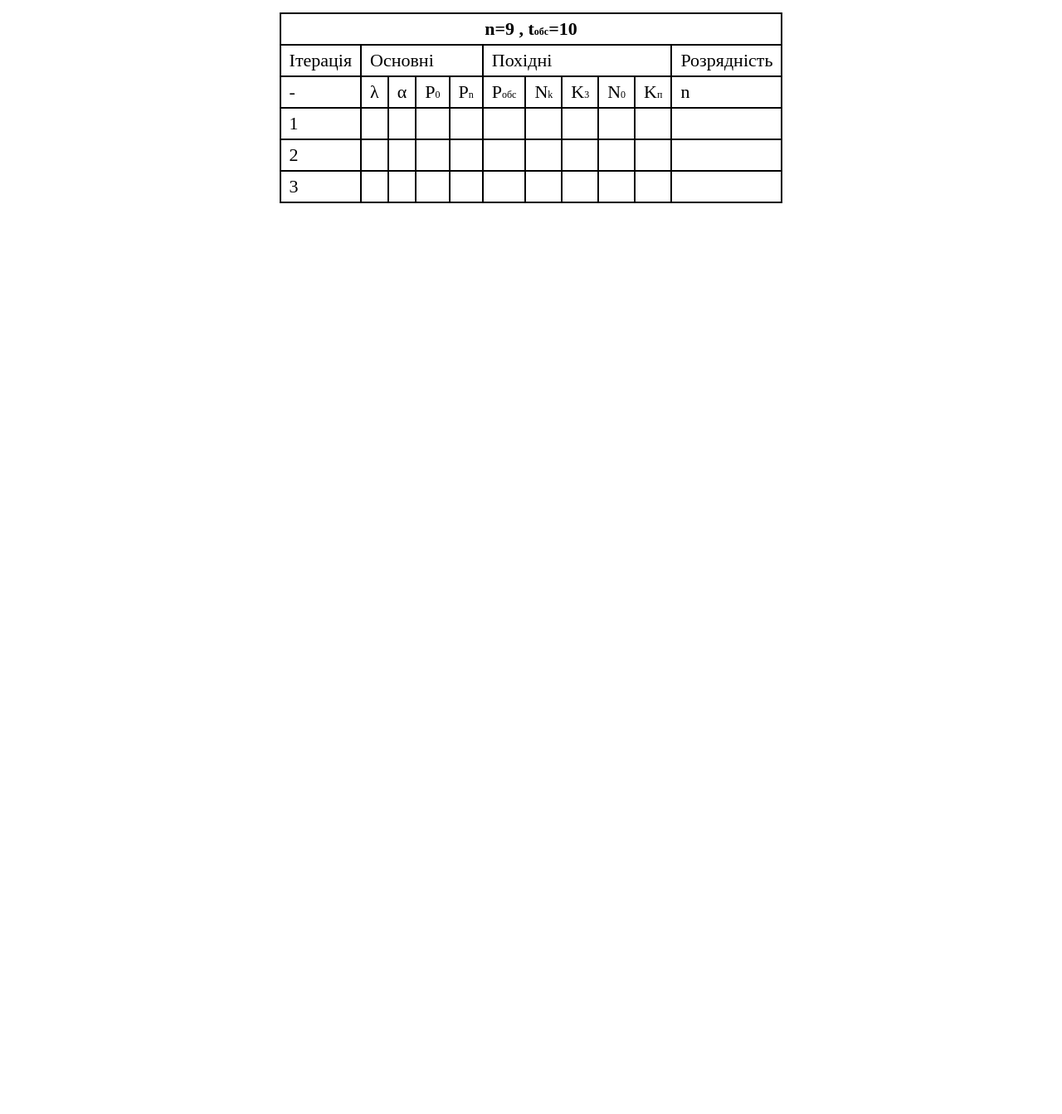
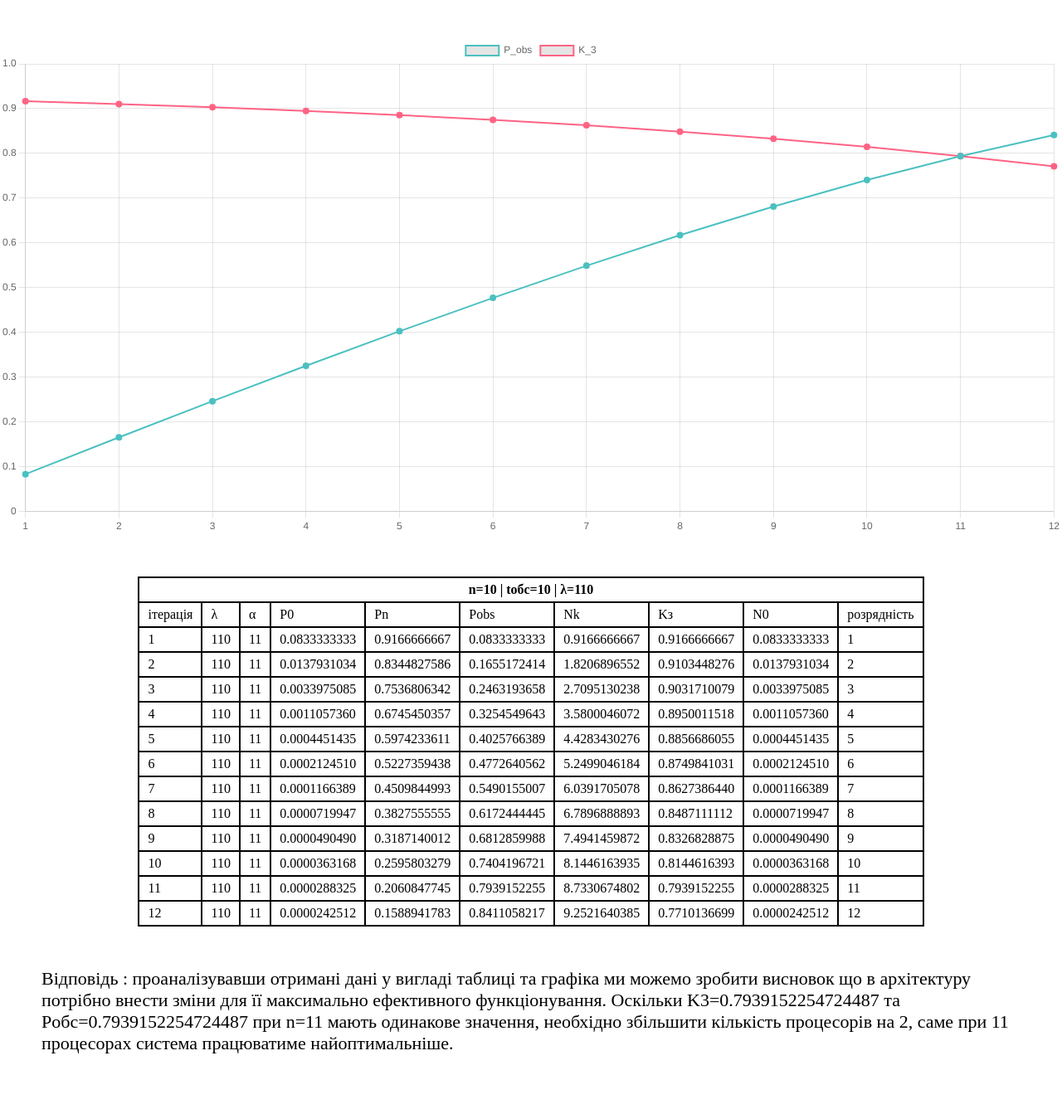
Before and after one commit to DeyKast/AOC-lab-1, a plain HTML site: page html/task_1.html in a window 1280 px wide. Shown: the part 100-1443 px from the top of the page at 83% size. Before the commit the page ends 800 px from the top, so only its background shows below. Drawn offline with nearby package versions, Linux system fonts and the light colour scheme.

Commit message:
complete_lab_1

```diff
--- a/html/task_1.html
+++ b/html/task_1.html
@@ -3,8 +3,9 @@
   <head>
     <meta charset="UTF-8" />
     <meta name="viewport" content="width=device-width, initial-scale=1.0" />
+    <title>LAB_1</title>
     <link rel="stylesheet" href="../styles/styles.css" />
-    <title>Document</title>
+    <script src="https://cdn.jsdelivr.net/npm/chart.js"></script>
   </head>
   <body>
     <header class="section header">
@@ -25,79 +26,50 @@
         </ul>
       </div>
     </header>
-    <div class="section">
-      <div class="container">
-        <table class="task1_table">
-          <thead>
-            <tr>
-              <th colspan="11">
-                n=9 , t<span style="font-size: 12px">обс</span>=10
-              </th>
-            </tr>
-          </thead>
-          <tbody>
-            <tr>
-              <td>Ітерація</td>
-
-              <td colspan="4">Основні</td>
-              <td colspan="5">Похідні</td>
-              <td>Розрядність</td>
-            </tr>
-            <tr>
-              <td>-</td>
-              <td>λ</td>
-              <td>α</td>
-              <td>P<span style="font-size: 12px">0</span></td>
-              <td>P<span style="font-size: 12px">n</span></td>
-              <td>P<span style="font-size: 12px">обс</span></td>
-              <td>N<span style="font-size: 12px">k</span></td>
-              <td>K<span style="font-size: 12px">3</span></td>
-              <td>N<span style="font-size: 12px">0</span></td>
-              <td>K<span style="font-size: 12px">п</span></td>
-              <td>n</td>
-            </tr>
-            <tr>
-              <td>1</td>
-              <td></td>
-              <td></td>
-              <td></td>
-              <td></td>
-              <td></td>
-              <td></td>
-              <td></td>
-              <td></td>
-              <td></td>
-              <td></td>
-            </tr>
-            <tr>
-              <td>2</td>
-              <td></td>
-              <td></td>
-              <td></td>
-              <td></td>
-              <td></td>
-              <td></td>
-              <td></td>
-              <td></td>
-              <td></td>
-              <td></td>
-            </tr>
-            <tr>
-              <td>3</td>
-              <td></td>
-              <td></td>
-              <td></td>
-              <td></td>
-              <td></td>
-              <td></td>
-              <td></td>
-              <td></td>
-              <td></td>
-              <td></td>
-            </tr>
-          </tbody>
-        </table>
-      </div>
+    <div style="margin-top: 50px">
+      <canvas id="myChart" width="800" height="600"></canvas>
     </div>
+    <div
+      style="
+        display: flex;
+        align-items: center;
+        justify-content: center;
+        flex-direction: column;
+        padding: 50px;
+      "
+    >
+      <table>
+        <thead>
+          <tr>
+            <td colspan="10" style="text-align: center; font-weight: 600">
+              n=10 | tобс=10 | λ=110
+            </td>
+          </tr>
+          <tr>
+            <td>ітерація</td>
+            <td>λ</td>
+            <td>α</td>
+            <td>P0</td>
+            <td>Pn</td>
+            <td>Pobs</td>
+            <td>Nk</td>
+            <td>Kз</td>
+            <td>N0</td>
+            <td>розрядність</td>
+          </tr>
+        </thead>
+        <tbody id="tableInfo"></tbody>
+      </table>
+      <p
+        id="textAnswer"
+        style="
+          max-width: 1300px;
+          font-size: 22px;
+          font-weight: 500;
+          margin-top: 50px;
+        "
+      ></p>
+    </div>
+    <script src="../scripts/task_1.js"></script>
   </body>
 </html>
--- a/scripts/task_1.js
+++ b/scripts/task_1.js
@@ -1,4 +1,157 @@
-const lambda = 110;
-const tobs = 10;
+const tableInfo = document.querySelector("#tableInfo");
+const textAnswerContainer = document.querySelector("#textAnswer");
+let results = [[], []];
+let allResultsRenderMarkup = "";
 
-const a = lambda * tobs;
+document.addEventListener("DOMContentLoaded", function () {
+  // Функція для обчислення факторіалу
+  function factorial(number) {
+    let f = 1;
+    for (let i = 1; i <= number; i++) {
+      f *= i;
+    }
+    return f;
+  }
+
+  function resultsRender() {
+    for (let i = 1; i < results.length; i++) {
+      const markupResults = `<tr>
+       <td>${results[i][0]}</td>
+       <td>${results[i][1]}</td>
+       <td>${results[i][2]}</td>
+       <td>${results[i][3]}</td>
+       <td>${results[i][4]}</td>
+       <td>${results[i][5]}</td>
+       <td>${results[i][6]}</td>
+       <td>${results[i][7]}</td>
+       <td>${results[i][8]}</td>
+       <td>${results[i][9]}</td>
+     </tr>`;
+      allResultsRenderMarkup += markupResults;
+    }
+    tableInfo.innerHTML += allResultsRenderMarkup;
+  }
+
+  // Головна функція
+  function main() {
+    const t = 0.1;
+    const lmbd = 110;
+
+    const n_values = [];
+    const Pobs_values = [];
+    const K3_values = [];
+
+    for (let n = 1; n <= 12; n++) {
+      const alfa = lmbd * t;
+      let P = 0;
+
+      for (let i = 0; i <= n; i++) {
+        P += Math.pow(alfa, i) / factorial(i);
+      }
+
+      const P0 = 1 / P;
+      const Pn = (Math.pow(alfa, n) / factorial(n)) * P0;
+      const Pobs = 1 - Pn;
+      const Nk = alfa * (1 - Pn);
+      const K3 = Nk / n;
+
+      n_values.push(n);
+      Pobs_values.push(Pobs);
+      K3_values.push(K3);
+
+      if (!results[n]) {
+        results[n] = [];
+      }
+
+      results[n].push(
+        n,
+        lmbd,
+        alfa,
+        P0.toFixed(10),
+        Pn.toFixed(10),
+        Pobs.toFixed(10),
+        Nk.toFixed(10),
+        K3.toFixed(10),
+        P0.toFixed(10),
+        n
+      );
+
+      if (K3 == Pobs) {
+        const textAnswer = `Відповідь : проаналізувавши отримані дані у вигладі таблиці та графіка
+        ми можемо зробити висновок що в архітектуру потрібно внести зміни для її максимально
+        ефективного функціонування.
+        Оскільки K3=${K3} та Pобс=${Pobs} при n=${n} мають одинакове
+        значення, необхідно збільшити кількість процесорів на ${
+          n - 9
+        }, саме при ${n} процесорах система
+        працюватиме найоптимальніше.  `;
+        textAnswerContainer.innerHTML += textAnswer;
+      }
+    }
+    resultsRender();
+    // Побудова графіка за допомогою Chart.js
+    const ctx = document.getElementById("myChart").getContext("2d");
+    const myChart = new Chart(ctx, {
+      type: "line",
+      data: {
+        labels: n_values,
+        datasets: [
+          {
+            label: "P_obs",
+            data: Pobs_values,
+            borderColor: "rgba(75, 192, 192, 1)",
+            borderWidth: 2,
+            pointBackgroundColor: "rgba(75, 192, 192, 1)",
+            fill: false,
+          },
+          {
+            label: "K_3",
+            data: K3_values,
+            borderColor: "rgba(255, 99, 132, 1)",
+            borderWidth: 2,
+            pointBackgroundColor: "rgba(255, 99, 132, 1)",
+            fill: false,
+          },
+        ],
+      },
+      options: {
+        responsive: true,
+        maintainAspectRatio: false,
+        title: {
+          display: true,
+          text: "Залежності P_obs і K_3 від n",
+        },
+        scales: {
+          xAxes: [
+            {
+              scaleLabel: {
+                display: true,
+                labelString: "n",
+              },
+            },
+          ],
+          yAxes: [
+            {
+              scaleLabel: {
+                display: true,
+                labelString: "Значення",
+              },
+            },
+          ],
+        },
+        legend: {
+          display: true,
+          position: "top",
+        },
+        elements: {
+          line: {
+            tension: 0,
+          },
+        },
+      },
+    });
+  }
+
+  // Виклик головної функції при завантаженні сторінки
+  main();
+});
--- a/styles/styles.css
+++ b/styles/styles.css
@@ -65,7 +65,5 @@ td {
 
 table {
   width: auto;
-
-  display: block;
   border-spacing: 0;
 }
```
